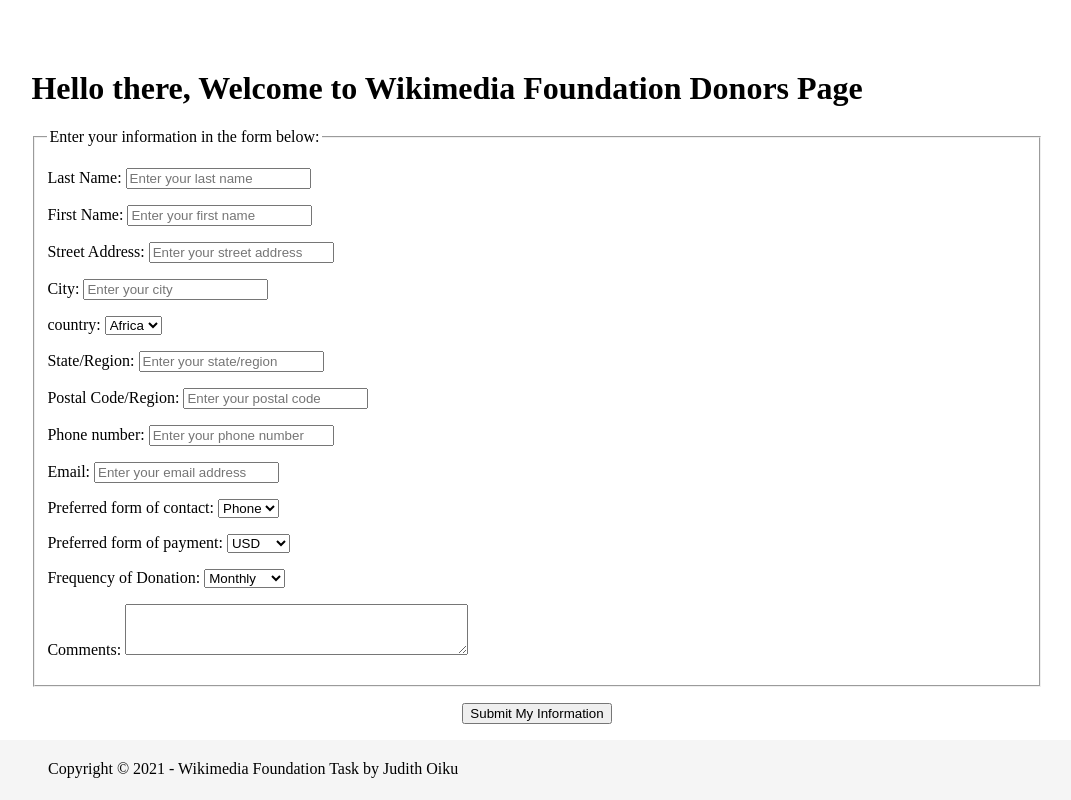
After one commit to ojudith/donor_task, a PHP site: page /donor.php in a window 1280 px wide. The commit adds this page. Shown: the whole page, without its empty margins (103-1174 px from the left). Run offline with PHP 8.4, Linux system fonts and the light colour scheme.

Commit message:
form setup

```diff
--- /dev/null
+++ b/donor.php
@@ -0,0 +1,108 @@
+
+<?php # - Prospective donors to Wikimedia Foundation
+$page_title = "Donor | Wikimedia Foundation";
+include('includes/header.html');
+include('config/db_connect.php'); //include db
+
+if(isset($_POST['review'])) {
+    $errors = array();
+    //validations
+    if(empty($_POST['last_name'])){
+        $errors[] = "Please enter your last name";
+    } else {
+        $last_name = trim($_POST['last_name']);
+    }
+
+    if(empty($_POST['first_name'])){
+        $errors[] = "Please enter your first name";
+    } else {
+        $first_name = trim($_POST['first_name']);
+    }
+
+    if(empty($_POST['s_address'])){
+        $errors[] = "Please enter your address";
+    } else {
+        $s_address = trim($_POST['s_address']);
+    }
+
+    if(empty($_POST['city'])){
+        $errors[] = "Please enter your city";
+    } else {
+        $city = trim($_POST['city']);
+    }
+
+    if(empty($_POST['country'])){
+        $errors[] = "Please enter your country";
+    } else {
+        $country = trim($_POST['country']);
+    }
+
+
+    if(empty($_POST['d_state'])){
+        $errors[] = "Please enter your state/region";
+    } else {
+        $d_state = trim($_POST['d_state']);
+    }
+
+    if(empty($_POST['postal_code'])){
+        $errors[] = "Please enter your postal/code";
+    } else {
+        $postal_code = trim($_POST['postal_code']);
+    }
+    if(empty($_POST['phone_number'])){
+        $errors[] = "Please enter your phone_number";
+    } else {
+        $phone_number = trim($_POST['phone_number']);
+    }
+
+    if(empty($_POST['email'])){
+        $errors[] = "Please enter your email";
+    } else {
+        $email = trim($_POST['email']);
+    }
+
+    if(empty($_POST['p_contact'])){
+        $errors[] = "Please enter your preferred form of contact";
+    } else {
+        $p_contact = trim($_POST['p_contact']);
+    }
+
+
+    if(empty($_POST['p_payment'])){
+        $errors[] = "Please enter your preferred form of payment";
+    } else {
+        $p_payment = trim($_POST['p_payment']);
+    }
+
+    if(empty($_POST['f_donation'])){
+        $errors[] = "Please enter your the frequency of your donation";
+    } else {
+        $f_donation = trim($_POST['f_donation']);
+    }
+
+    // if(empty($_POST['amount'])){
+    //     $errors[] = "Please enter your amount of donation";
+    // } else {
+    //     $amount = trim($_POST['amount']);
+    // }
+
+    if(empty($_POST['comment'])){
+        $errors[] = "Please enter your comment";
+    } else {
+        $comment = trim($_POST['comment']);
+    }
+    $sql = "INSERT INTO donors
+    (last_name, first_name, s_address, city, country, d_state, postal_code, phone_number, email, p_contact, p_payment, f_donation, comment) VALUES(:last_name, :first_name, :s_address, :city, :country, :d_state, :postal_code, :phone_number, :email, :p_contact, :p_payment, :f_donation, comment)";
+
+        $stmt = $pdo->prepare($sql);
+
+        $result = $stmt->execute
+        (array(':last_name'=> $last_name, ':first_name' => $first_name, ':s_address' => $s_address, ':city' => $city, ':country' => $country, ':d_state' => $d_state, ':postal_code' => $postal_code, ':phone_number' => $phone_number, ':email' => $email, ':p_contact' => $p_contact));
+
+        if($result){ //if the insertion was successful
+            echo 'Thank you! you are successfully registered';
+        }
+
+}
+include('includes/donor.inc.php');
+?>
--- /dev/null
+++ b/includes/donor.inc.php
@@ -0,0 +1,81 @@
+<?php # - donor's.inc.php
+
+	 // Display the form:
+?>
+
+
+     <form action="donor.php" method="POST">
+    <fieldset><legend>Enter your information in the form below:
+    </legend>
+        <p><label>Last Name: <input type="text" name="last_name" placeholder = "Enter your last name"
+        value="<?php if (isset($_POST['last_name'])) echo $_POST ['last_name']; ?>"/></label>
+        </p>
+
+        <p><label>First Name: <input type="text" name="first_name" placeholder="Enter your first name"
+        value="<?php if (isset($_POST['first_name'])) echo $_POST ['first_name']; ?>" /></label>
+        </p>
+
+        <p><label>Street Address: <input type="text" name="s_address" placeholder="Enter your street address" value="<?php if (isset($_POST['s_address'])) echo $_POST ['s_address']; ?>"/></label>
+        </p>
+
+        <p><label>City: <input type="text" name="city" placeholder="Enter your city" value="<?php if (isset($_POST['city'])) echo $_POST ['city']; ?>"/></label>
+        </p>
+
+        <p><label>country: <select name="country">
+	 	 	 <option value="africa"<?php if (isset($_POST['country']) && ($_POST['country'] == 'africa'))
+                echo 'selected="selected"'; ?>>Africa</option>
+               <option value="uk"<?php if (isset($_POST['country']) && ($_POST['country'] == 'uk'))
+                echo 'selected="selected"'; ?>>Uk</option>
+          </select></label></p>
+
+        <p><label>State/Region: <input type="text" name="d_state" placeholder="Enter your state/region" value="<?php if (isset($_POST['d_state'])) echo $_POST ['d_state']; ?>"/></label>
+        </p>
+
+        <!--  -->
+
+        <p><label>Postal Code/Region: <input type="text" name="postal_code" placeholder="Enter your postal code" value="<?php if (isset($_POST['postal_code'])) echo $_POST ['postal_code']; ?>"/></label>
+        </p>
+
+        <p><label>Phone number: <input type="text" name="phone_number" placeholder="Enter your phone number" value="<?php if (isset($_POST['phone_number'])) echo $_POST ['phone_number']; ?>"/></label>
+        </p>
+
+        <p><label>Email: <input type="text" name="email" placeholder="Enter your email address" value="<?php if (isset($_POST['email'])) echo $_POST ['email']; ?>"/></label>
+        </p>
+
+        <p><label>Preferred form of contact: <select name="p_contact">
+	 	 	 <option value="phone"<?php if (isset($_POST['p_contact']) && ($_POST['p_contact'] == 'phone'))
+                echo 'selected="selected"'; ?>>Phone</option>
+               <option value="email"<?php if (isset($_POST['p_contact']) && ($_POST['p_contact'] == 'email'))
+                echo 'selected="selected"'; ?>>Email</option>
+          </select></label></p>
+
+          <p><label>Preferred form of payment: <select name="p_payment">
+	 	 	 <option value="usd"<?php if (isset($_POST['p_payment']) && ($_POST['p_payment'] == 'usd'))
+                echo 'selected="selected"'; ?>>USD</option>
+               <option value="euro"<?php if (isset($_POST['p_payment']) && ($_POST['p_payment'] == 'euro'))
+                echo 'selected="selected"'; ?>>Euro</option>
+               <option value="bitcon"<?php if (isset($_POST['p_payment']) && ($_POST['p_payment'] == 'bitcon'))
+                echo 'selected="selected"'; ?>>Bitcoin</option>
+          </select></label></p>
+
+          <p><label>Frequency of Donation: <select name="f_donation">
+	 	 	 <option value="monthly"<?php if (isset($_POST['f_donation']) && ($_POST['f_donation'] == 'monthly'))
+                echo 'selected="selected"'; ?>>Monthly</option>
+               <option value="yearly"<?php if (isset($_POST['f_donation']) && ($_POST['f_donation'] == 'yearly'))
+                echo 'selected="selected"'; ?>>Yearly</option>
+               <option value="one_time"<?php if (isset($_POST['f_donation']) && ($_POST['f_donation'] == 'onetime'))
+                echo 'selected="selected"'; ?>>One Time</option>
+          </select></label></p>
+
+
+          <!-- <p><label>Currency:
+              $ <input type="number" min="0.01" step="0.01" max="2500" value="25.67" /></label>
+        </p>
+         -->
+        <p><label>Comments: <textarea name="comment" rows="3" cols="40"><?php if (isset($_POST['comment'])) echo $_POST ['comment']; ?></textarea></label></p>
+
+ 	 </fieldset>
+	 	 <p align="center"><input type="submit" name="review" value="Submit My Information" /></p>
+    </form>
+
+	 <?php include ('includes/footer.html'); ?>
```
Also changed, not shown: index.php (+4 -65 lines).
